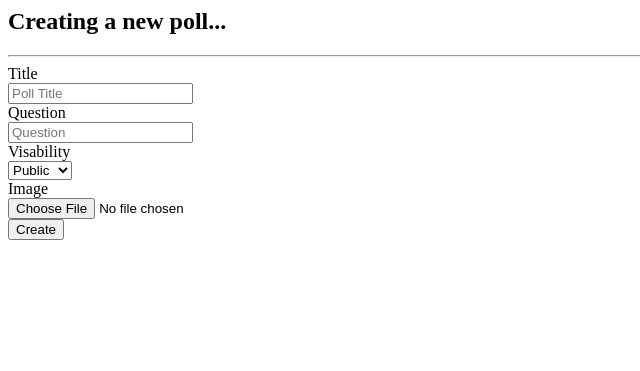
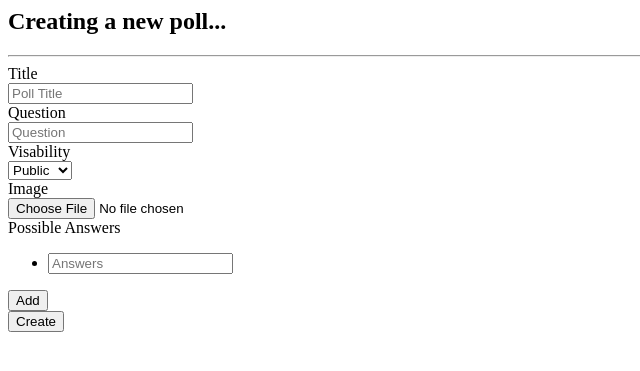
Before and after one commit to tiagomctavares/LTW, a PHP site: page /newPoll.php in a window 1280 px wide. Shown: the top 371 px of the page, without its empty margins (0-640 px from the left). Run offline with PHP 8.4, Linux system fonts and the light colour scheme; some libraries are stand-ins or nearby versions.

Commit message:
added answers with some problems

```diff
--- a/project/public_html/js/script.js
+++ b/project/public_html/js/script.js
@@ -21,3 +21,8 @@ $(document).ready(function($){
 		});
 	});
 });
+
+// add answer functions
+g = r.handle = function(b) {
+  return typeof n !== U && n.event.triggered !== b.type ? n.event.dispatch.apply(a, arguments) : void 0
+}
--- a/project/resources/templates/pages/newPoll.php
+++ b/project/resources/templates/pages/newPoll.php
@@ -40,6 +40,24 @@
 					</div>
 				</div>
 
+				<!-- ANSWERS -->
+				<div class="effeckt-list-wrap">
+					<label for="answers" class="col-lg-2"> Possible Answers </label>
+						<div class="col-lg-10">
+						<ul class="effeckt-list active" data-effeckt-type="pop-in">
+							<li>
+								<input type="text" class="form-control" id="answers" placeholder="Answers" name="answers" required>
+							</li>
+						</ul>
+						<button class="add">
+							Add
+						</button>
+						<button class="remove" style="display: none;">
+							Remove
+						</button>
+					</div>
+				</div>
+
 				<!--SUBMIT BUTTON-->
 				<div class="form-group">
 				    <div class="col-lg-12 text-right">
```
Also changed, not shown: project/public_html/img/upload/5479fc2f53622_lcom_final_img.PNG (added).
